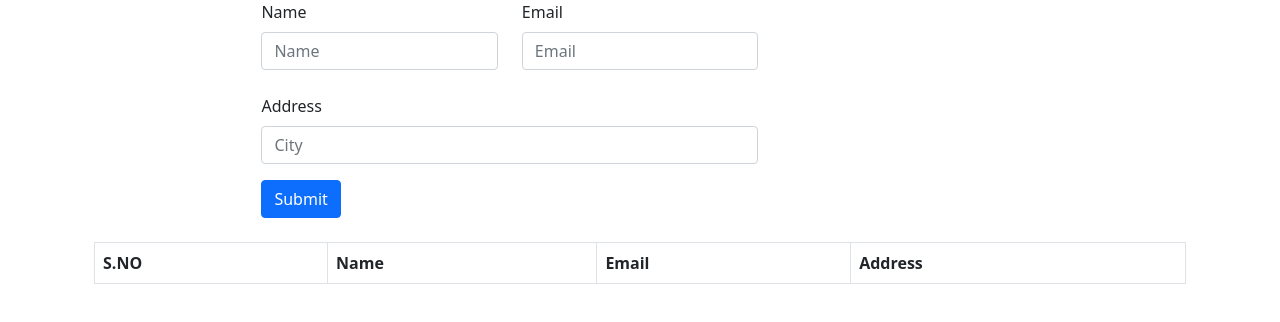
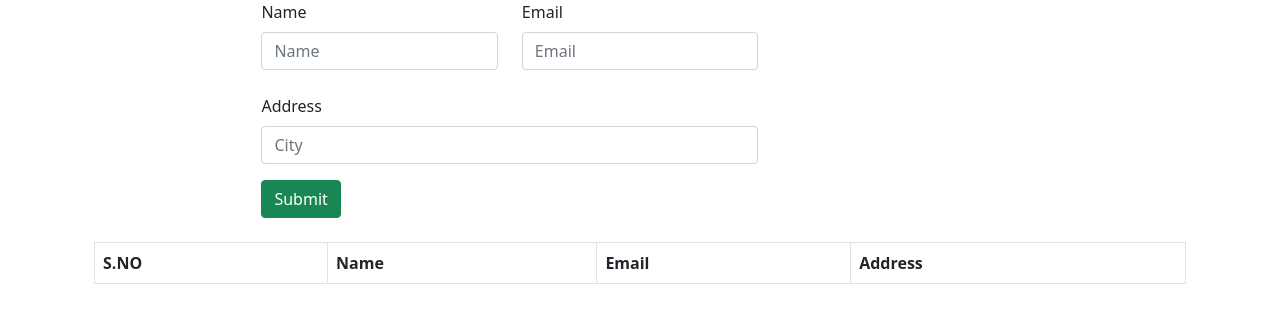
Before and after one commit to codewithuzairihsan/redux_tutorial, a React (Create React App) app: page / in a window 1280 px wide. Shown: the top 322 px of the page. Built offline with nearby package versions, Linux system fonts and the light colour scheme.

Commit message:
final changes

```diff
--- a/src/actions/Index.js
+++ b/src/actions/Index.js
@@ -10,11 +10,3 @@ export const addMember =(name,email,address)=>
         }
     }
 }
-
-export const showData =()=>
-{
-    return{
-        type:'SHOW',
-
-    }
-}
--- a/src/components/FormExample.js
+++ b/src/components/FormExample.js
@@ -1,38 +1,34 @@
-// import '../App.css'
-import { useState } from 'react';
-import {Col, Form, Row, Button, Modal} from 'react-bootstrap'
-import {useDispatch, useSelector} from 'react-redux'
-import {addMember} from '../actions/Index'
-import Data from './Data';
+import { useState } from "react";
+import { Col, Form, Row, Button, Modal } from "react-bootstrap";
+import { useDispatch, useSelector } from "react-redux";
+import { addMember } from "../actions/Index";
+import Data from "./Data";
 function FormExample() {
-    const [show, setShow]=useState(false);
-    const handleClose = ()=>{
+  const [show, setShow] = useState(false);
+  const handleClose = () => {
 
     setShow(false);
-    }
-    const list = useSelector((state)=>state.addingMember.list)
+
+  };
+  const list = useSelector((state) => state.addingMember.list);
+  const dispatch = useDispatch();
+  const [name, setName] = useState('');
+  const [email, setEmail] = useState('');
+  const [address, setAddress] = useState('');
   const [validated, setValidated] = useState(false);
-    const dispatch= useDispatch();
-    const [name, setName]=useState();
-    const [email, setEmail]=useState();
-    const [address, setAddress]=useState();
+  const handleSubmit = (event) => {
 
-    const handleSubmit = (event) => {
     const form = event.currentTarget;
     if (form.checkValidity() === false) {
         event.preventDefault();
        event.stopPropagation();
     }
-
     setValidated(true);
   };
 
-
-
-
   return (
     <>
-          <div className="container" style={{margin:"auto", width: "70%"}}>
+      <div className="container" style={{ margin: "auto", width: "70%" }}>
         <Form noValidate validated={validated} onSubmit={handleSubmit}>
           <Row className="mb-4">
             <Form.Group as={Col} md="4" controlId="validationCustom01">
@@ -42,9 +38,9 @@ function FormExample() {
                 type="text"
                 placeholder="Name"
                 value={name}
-              onChange={(event)=>setName(event.target.value)}
+                onChange={(event) => setName(event.target.value)}
               />
-             <Form.Control.Feedback type='invalid'>
+              <Form.Control.Feedback type="invalid">
                 please provide a valid name
               </Form.Control.Feedback>
             </Form.Group>
@@ -55,9 +51,9 @@ function FormExample() {
                 type="email"
                 placeholder="Email"
                 value={email}
-              onChange={(event)=>setEmail(event.target.value)}
+                onChange={(event) => setEmail(event.target.value)}
               />
-            <Form.Control.Feedback type='invalid'>
+              <Form.Control.Feedback type="invalid">
                 please provide a valid email
               </Form.Control.Feedback>
             </Form.Group>
@@ -65,53 +61,64 @@ function FormExample() {
           <Row className="mb-3">
             <Form.Group as={Col} md="8" controlId="validationCustom03">
               <Form.Label>Address</Form.Label>
-            <Form.Control type="text" placeholder="City" required value={address}
-              onChange={(event)=>setAddress(event.target.value)}/>
+              <Form.Control
+                type="text"
+                placeholder="City"
+                required
+                value={address}
+                onChange={(event) => setAddress(event.target.value)}
+              />
               <Form.Control.Feedback type="invalid">
                 Please provide a valid city.
               </Form.Control.Feedback>
             </Form.Group>
           </Row>
-        <Button type="submit"
-        onClick={()=>dispatch(addMember(name,email,address),
-        setName(''),setEmail(''),setAddress(''),
-       setShow(true))}>Submit</Button>
-      </Form></div>
+          <Button
+          variant="success"
+          type="submit"
+            onClick={() =>
+              dispatch(
+                addMember(name, email, address),
+                setName(''),
+                setEmail(''),
+                setAddress(''),
+                setShow(true)
+              )
+            }
+          >
+            Submit
+          </Button>
+        </Form>
+      </div>
 
       <div className="showItems">
-     { list.map((item)=>{
+        {list.map((item, i) => {
           return (
             <>
-                   <div>
+              <div >
                 <Modal show={show} onHide={handleClose}>
                   <Modal.Header closeButton>
                     <Modal.Title>User Data</Modal.Title>
                   </Modal.Header>
-               <Modal.Body>
+                  <Modal.Body key={i}>
                     <p>Name: {item.name}</p>
                     <p>Email: {item.email}</p>
                     <p>Address: {item.address}</p>
                   </Modal.Body>
                   <Modal.Footer>
-               <Button variant="danger" onClick={handleClose}>
+                    <Button variant="danger"  onClick={handleClose}>
                       Close
                     </Button>
-               <Button variant="success" >
-                   Save
-               </Button>
-
                   </Modal.Footer>
                 </Modal>
               </div>
             </>
-               )
-           })
-        }
+          );
+        })}
         <div className="container my-4">
           <Data />
         </div>
       </div>
-
     </>
   );
 }
```
Lines whose indentation alone changed are shown as unchanged.
